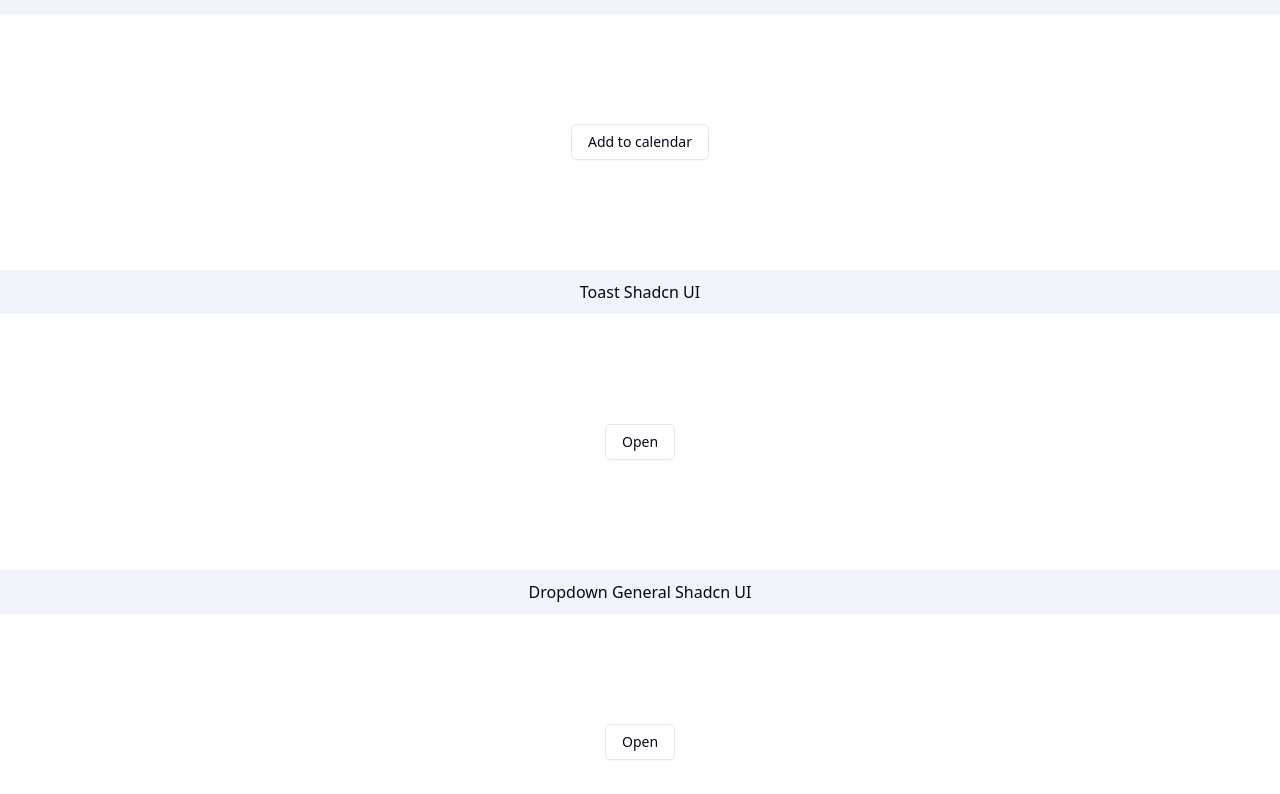
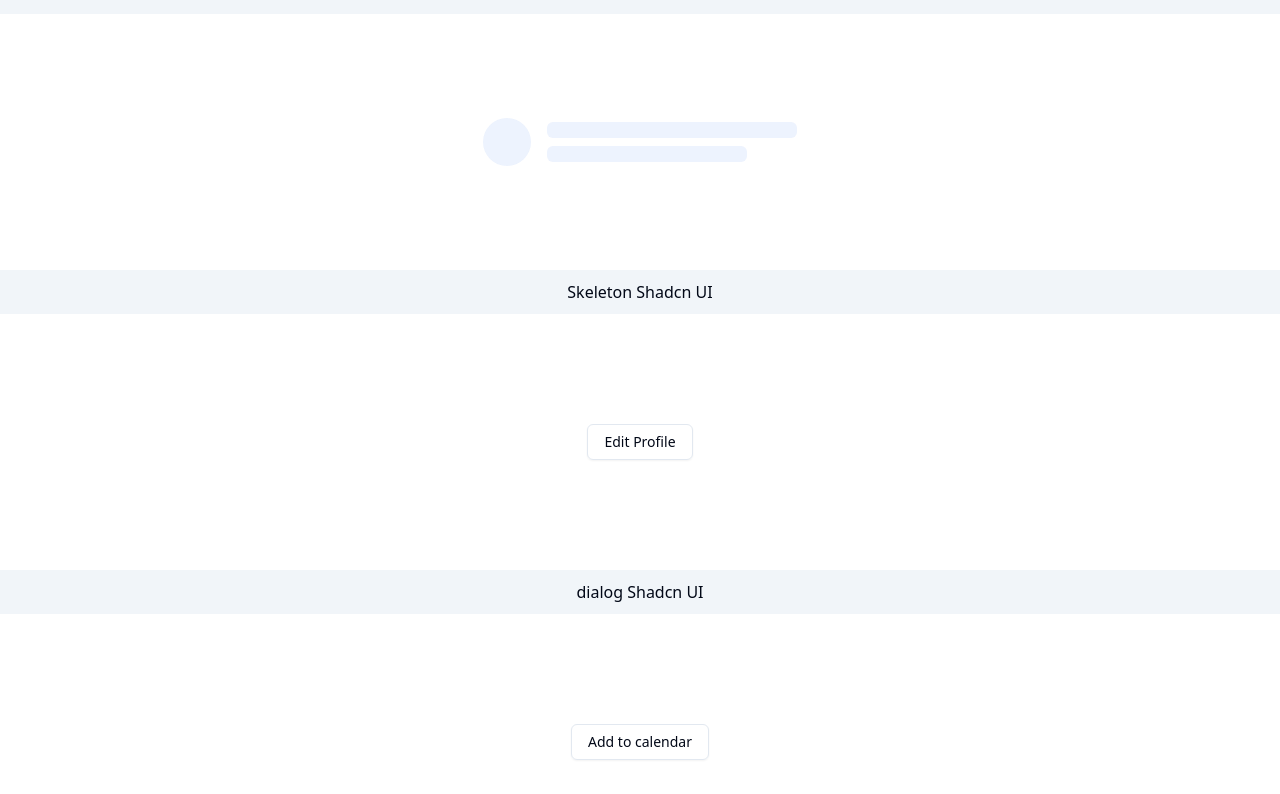
Before and after one commit to delmac-dev/components-site, a React (Vite) app: page / in a window 1280 px wide. Shown: the part 946-1740 px from the top of the page. Built offline with nearby package versions, Linux system fonts and the light colour scheme.

Commit message:
made edits

```diff
--- a/package.json
+++ b/package.json
@@ -10,6 +10,7 @@
     "preview": "vite preview"
   },
   "dependencies": {
+    "@radix-ui/react-dialog": "^1.0.5",
     "@radix-ui/react-dropdown-menu": "^2.0.6",
     "@radix-ui/react-icons": "^1.3.0",
     "@radix-ui/react-label": "^2.0.2",
@@ -17,6 +18,7 @@
     "@radix-ui/react-popover": "^1.0.7",
     "@radix-ui/react-select": "^2.0.0",
     "@radix-ui/react-slot": "^1.0.2",
+    "@radix-ui/react-switch": "^1.0.3",
     "@radix-ui/react-toast": "^1.1.5",
     "class-variance-authority": "^0.7.0",
     "clsx": "^2.0.0",
--- a/src/App.jsx
+++ b/src/App.jsx
@@ -20,6 +20,8 @@
 import NavigationDesign from "./designs/NavigationDesign";
 import Star_Rating from "./designs/Star_Rating";
 import Colors from "./designs/Colors";
+import DialogDesign from "./designs/DialogDesign";
+import SkeletonDesign from "./designs/SkeletonDesign";
 
 function App() {
 
@@ -28,6 +30,8 @@
       <Star_Rating />
       {/* <NavigationDesign /> */}
       <Colors />
+      <SkeletonDesign />
+      <DialogDesign />
       <ToastDesign />
       <DropdownMenuDesign_3 />
       <DropdownMenuDesign_2 />
--- /dev/null
+++ b/src/components/ui/dialog.jsx
@@ -0,0 +1,94 @@
+import * as React from "react"
+import * as DialogPrimitive from "@radix-ui/react-dialog"
+import { Cross2Icon } from "@radix-ui/react-icons"
+
+import { cn } from "@/lib/utils"
+
+const Dialog = DialogPrimitive.Root
+
+const DialogTrigger = DialogPrimitive.Trigger
+
+const DialogPortal = DialogPrimitive.Portal
+
+const DialogClose = DialogPrimitive.Close
+
+const DialogOverlay = React.forwardRef(({ className, ...props }, ref) => (
+  <DialogPrimitive.Overlay
+    ref={ref}
+    className={cn(
+      "fixed inset-0 z-50 bg-background/80 backdrop-blur-sm data-[state=open]:animate-in data-[state=closed]:animate-out data-[state=closed]:fade-out-0 data-[state=open]:fade-in-0",
+      className
+    )}
+    {...props} />
+))
+DialogOverlay.displayName = DialogPrimitive.Overlay.displayName
+
+const DialogContent = React.forwardRef(({ className, children, ...props }, ref) => (
+  <DialogPortal>
+    <DialogOverlay />
+    <DialogPrimitive.Content
+      ref={ref}
+      className={cn(
+        "fixed left-[50%] top-[50%] z-50 grid w-full max-w-lg translate-x-[-50%] translate-y-[-50%] gap-4 border bg-background p-6 shadow-lg duration-200 data-[state=open]:animate-in data-[state=closed]:animate-out data-[state=closed]:fade-out-0 data-[state=open]:fade-in-0 data-[state=closed]:zoom-out-95 data-[state=open]:zoom-in-95 data-[state=closed]:slide-out-to-left-1/2 data-[state=closed]:slide-out-to-top-[48%] data-[state=open]:slide-in-from-left-1/2 data-[state=open]:slide-in-from-top-[48%] sm:rounded-lg",
+        className
+      )}
+      {...props}>
+      {children}
+      <DialogPrimitive.Close
+        className="absolute right-4 top-4 rounded-sm opacity-70 ring-offset-background transition-opacity hover:opacity-100 focus:outline-none focus:ring-2 focus:ring-ring focus:ring-offset-2 disabled:pointer-events-none data-[state=open]:bg-accent data-[state=open]:text-muted-foreground">
+        <Cross2Icon className="h-4 w-4" />
+        <span className="sr-only">Close</span>
+      </DialogPrimitive.Close>
+    </DialogPrimitive.Content>
+  </DialogPortal>
+))
+DialogContent.displayName = DialogPrimitive.Content.displayName
+
+const DialogHeader = ({
+  className,
+  ...props
+}) => (
+  <div
+    className={cn("flex flex-col space-y-1.5 text-center sm:text-left", className)}
+    {...props} />
+)
+DialogHeader.displayName = "DialogHeader"
+
+const DialogFooter = ({
+  className,
+  ...props
+}) => (
+  <div
+    className={cn("flex flex-col-reverse sm:flex-row sm:justify-end sm:space-x-2", className)}
+    {...props} />
+)
+DialogFooter.displayName = "DialogFooter"
+
+const DialogTitle = React.forwardRef(({ className, ...props }, ref) => (
+  <DialogPrimitive.Title
+    ref={ref}
+    className={cn("text-lg font-semibold leading-none tracking-tight", className)}
+    {...props} />
+))
+DialogTitle.displayName = DialogPrimitive.Title.displayName
+
+const DialogDescription = React.forwardRef(({ className, ...props }, ref) => (
+  <DialogPrimitive.Description
+    ref={ref}
+    className={cn("text-sm text-muted-foreground", className)}
+    {...props} />
+))
+DialogDescription.displayName = DialogPrimitive.Description.displayName
+
+export {
+  Dialog,
+  DialogPortal,
+  DialogOverlay,
+  DialogTrigger,
+  DialogClose,
+  DialogContent,
+  DialogHeader,
+  DialogFooter,
+  DialogTitle,
+  DialogDescription,
+}
--- /dev/null
+++ b/src/components/ui/skeleton.jsx
@@ -0,0 +1,14 @@
+import { cn } from "@/lib/utils"
+
+function Skeleton({
+  className,
+  ...props
+}) {
+  return (
+    (<div
+      className={cn("animate-pulse rounded-md bg-primary/10", className)}
+      {...props} />)
+  );
+}
+
+export { Skeleton }
--- /dev/null
+++ b/src/components/ui/switch.jsx
@@ -0,0 +1,22 @@
+import * as React from "react"
+import * as SwitchPrimitives from "@radix-ui/react-switch"
+
+import { cn } from "@/lib/utils"
+
+const Switch = React.forwardRef(({ className, ...props }, ref) => (
+  <SwitchPrimitives.Root
+    className={cn(
+      "peer inline-flex h-5 w-9 shrink-0 cursor-pointer items-center rounded-full border-2 border-transparent shadow-sm transition-colors focus-visible:outline-none focus-visible:ring-2 focus-visible:ring-ring focus-visible:ring-offset-2 focus-visible:ring-offset-background disabled:cursor-not-allowed disabled:opacity-50 data-[state=checked]:bg-primary data-[state=unchecked]:bg-input",
+      className
+    )}
+    {...props}
+    ref={ref}>
+    <SwitchPrimitives.Thumb
+      className={cn(
+        "pointer-events-none block h-4 w-4 rounded-full bg-background shadow-lg ring-0 transition-transform data-[state=checked]:translate-x-4 data-[state=unchecked]:translate-x-0"
+      )} />
+  </SwitchPrimitives.Root>
+))
+Switch.displayName = SwitchPrimitives.Root.displayName
+
+export { Switch }
--- /dev/null
+++ b/src/designs/DialogDesign.jsx
@@ -0,0 +1,52 @@
+import { Button } from "@/components/ui/button"
+import {
+  Dialog,
+  DialogContent,
+  DialogDescription,
+  DialogFooter,
+  DialogHeader,
+  DialogTitle,
+  DialogTrigger,
+} from "@/components/ui/dialog"
+import { Input } from "@/components/ui/input"
+import { Label } from "@/components/ui/label"
+import Wrapper from "../components/Wrapper"
+
+const DialogDesign = () => {
+  return (
+    <Wrapper title={"dialog Shadcn UI"} >
+        <Dialog>
+            <DialogTrigger asChild>
+                <Button variant="outline">Edit Profile</Button>
+            </DialogTrigger>
+            <DialogContent className="sm:max-w-[425px]">
+                <DialogHeader>
+                <DialogTitle>Edit profile</DialogTitle>
+                <DialogDescription>
+                    Make changes to your profile here. Click save when you're done.
+                </DialogDescription>
+                </DialogHeader>
+                <div className="grid gap-4 py-4">
+                <div className="grid grid-cols-4 items-center gap-4">
+                    <Label htmlFor="name" className="text-right">
+                    Name
+                    </Label>
+                    <Input id="name" value="Pedro Duarte" className="col-span-3" />
+                </div>
+                <div className="grid grid-cols-4 items-center gap-4">
+                    <Label htmlFor="username" className="text-right">
+                    Username
+                    </Label>
+                    <Input id="username" value="@peduarte" className="col-span-3" />
+                </div>
+                </div>
+                <DialogFooter>
+                <Button type="submit">Save changes</Button>
+                </DialogFooter>
+            </DialogContent>
+        </Dialog>
+    </Wrapper>
+  )
+}
+
+export default DialogDesign
--- /dev/null
+++ b/src/designs/SkeletonDesign.jsx
@@ -0,0 +1,18 @@
+import { Skeleton } from "@/components/ui/skeleton"
+import Wrapper from "../components/Wrapper"
+
+const SkeletonDesign = () => {
+  return (
+    <Wrapper title={"Skeleton Shadcn UI"} >
+        <div className="flex items-center space-x-4">
+        <Skeleton className="h-12 w-12 rounded-full" />
+        <div className="space-y-2">
+            <Skeleton className="h-4 w-[250px]" />
+            <Skeleton className="h-4 w-[200px]" />
+        </div>
+        </div>
+    </Wrapper>
+  )
+}
+
+export default SkeletonDesign
--- a/src/designs/Star_Rating.jsx
+++ b/src/designs/Star_Rating.jsx
@@ -16,7 +16,7 @@
         </button>
         {/* modal */}
         <div className={`relative ${open ? "z-20 opacity-100 scale-1" : "z-0 opacity-0 scale-0"} max-w-md bg-card text-card-foreground border border-border w-full p-8 h-[27rem] rounded-lg shadow flex flex-col items-center transition-all ease-in duration-100`}>
-          <button onClick={() => setOpen(false)} className="absolute right-4 top-4 p-0.5 rounded-sm">
+          <button onClick={() => setOpen(false)} className="absolute right-4 top-4 p-0.5 rounded-sm text-foreground/50 hover:text-foreground">
             <IoMdClose size={24} />
           </button>
           <h2 className="relative text-4xl mt-7">Rate your experience</h2>
```
Also changed, not shown: 1 other file (tests, documents, lock files or other folders).
